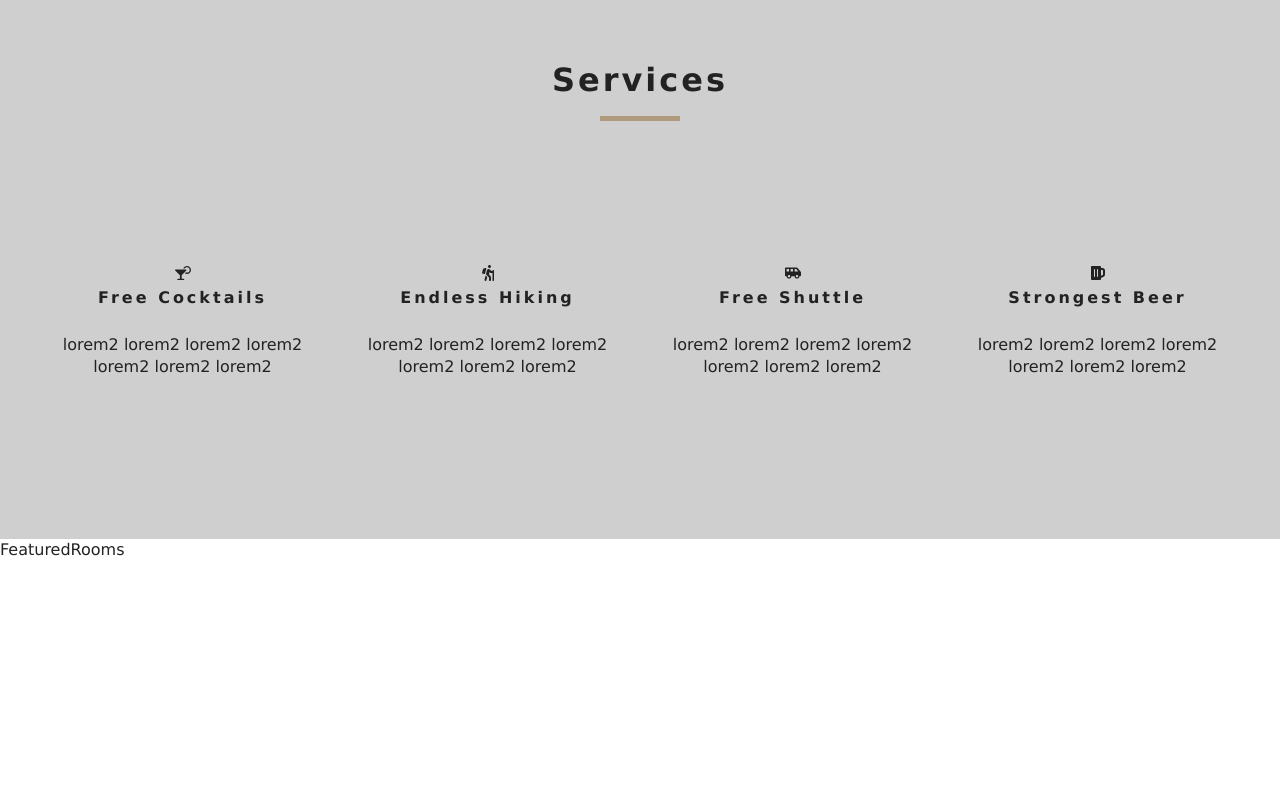
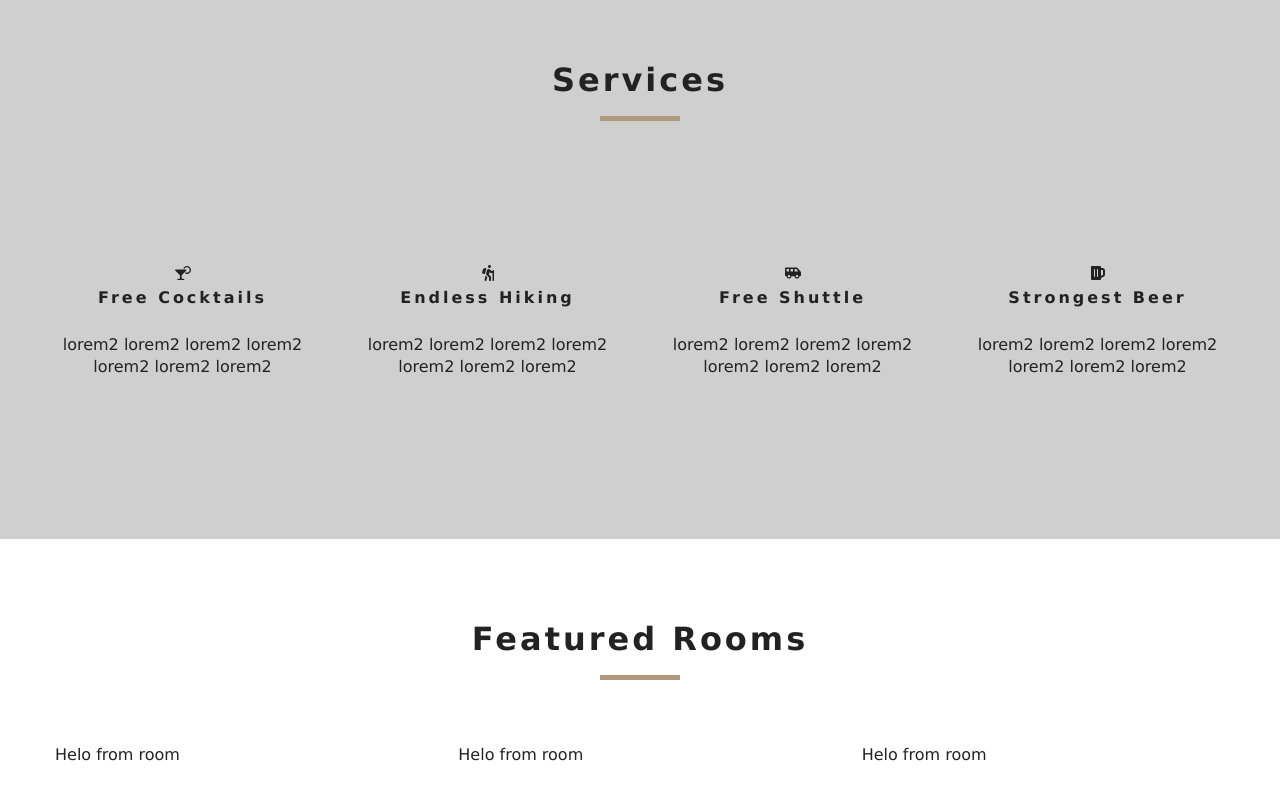
Before and after one commit to akinsikuoluwafemi/resort, a React (Create React App) app: page / in a window 1280 px wide. Shown: the part 820-1620 px from the top of the page. Before the commit the page ends 1381 px from the top, so only its background shows below. Built offline with nearby package versions, Linux system fonts and the light colour scheme.

Commit message:
Add loading spinner to the app

```diff
--- a/src/components/FeaturedRooms.js
+++ b/src/components/FeaturedRooms.js
@@ -1,5 +1,8 @@
 import React, { Component } from 'react';
 import { RoomContext } from '../context';
+import Loading from './Loading';
+import Room from './Room';
+import Title from './Title';
 
 export default class FeaturedRooms extends Component {
 
@@ -7,10 +10,20 @@
 
 
     render() {
+        let { loading, featuredRooms: rooms } = this.context;
+
+        rooms = rooms.map(room => {
+            return <Room key={room.id} room={room}/>
+        })
+
         return (
-            <div>
-                 FeaturedRooms
-            </div>
+            <section className="featured-rooms">
+                <Title title="featured rooms" />
+                <div className="featured-rooms-center">
+                {loading ? <Loading/> : rooms}
+                </div>
+
+            </section>
         )
     }
 }
--- /dev/null
+++ b/src/components/Loading.js
@@ -0,0 +1,12 @@
+import React from 'react';
+import loadingGif from '../images/gif/loading-arrow.gif';
+
+
+export default function Loading() {
+    return (
+        <div className="loading">
+            <h4>rooms data loading...</h4>
+            <img src={loadingGif} alt=""/>
+        </div>
+    )
+}
--- /dev/null
+++ b/src/components/Room.js
@@ -0,0 +1,11 @@
+import React from 'react'
+import { Link } from 'react-router-dom';
+
+
+export default function Room() {
+    return (
+        <div>
+            Helo from room
+        </div>
+    )
+}
--- a/src/context.js
+++ b/src/context.js
@@ -1,4 +1,6 @@
 import React, { Component } from 'react';
+import items from './data';
+
 
 const RoomContext = React.createContext();
 // <RoomContext.Provider value={}
@@ -6,9 +8,38 @@
 
  class RoomProvider extends Component {
      state = {
-         greeting: 'hello',
-         name: 'John'
+         rooms: [],
+         sortedRooms: [],
+         featuredRooms: [],
+         loading: true
+
      };
+    //  getData
+
+     componentDidMount() {
+         let rooms = this.formatData(items);
+         let featuredRooms = rooms.filter(room => room.featured === true)
+         this.setState({
+             rooms,
+             featuredRooms,
+             sortedRooms: rooms,
+             loading: false
+         })
+     }
+
+    formatData(items){
+        let tempitems = items.map(item => {
+            let id = item.sys.id
+            let images = item.fields.images.map(image => image.fields.file.url)
+
+            let room = { ...item.fields, images:images, id }
+            return room;
+
+
+        })
+        return tempitems;
+    }
+
 
      render(){
          return (
```
